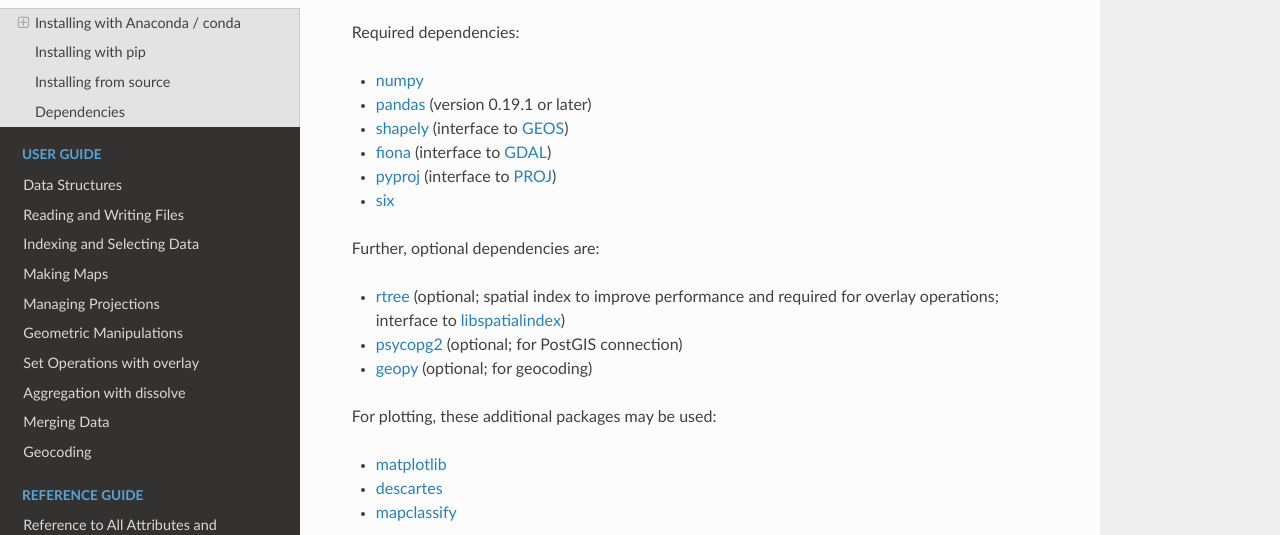
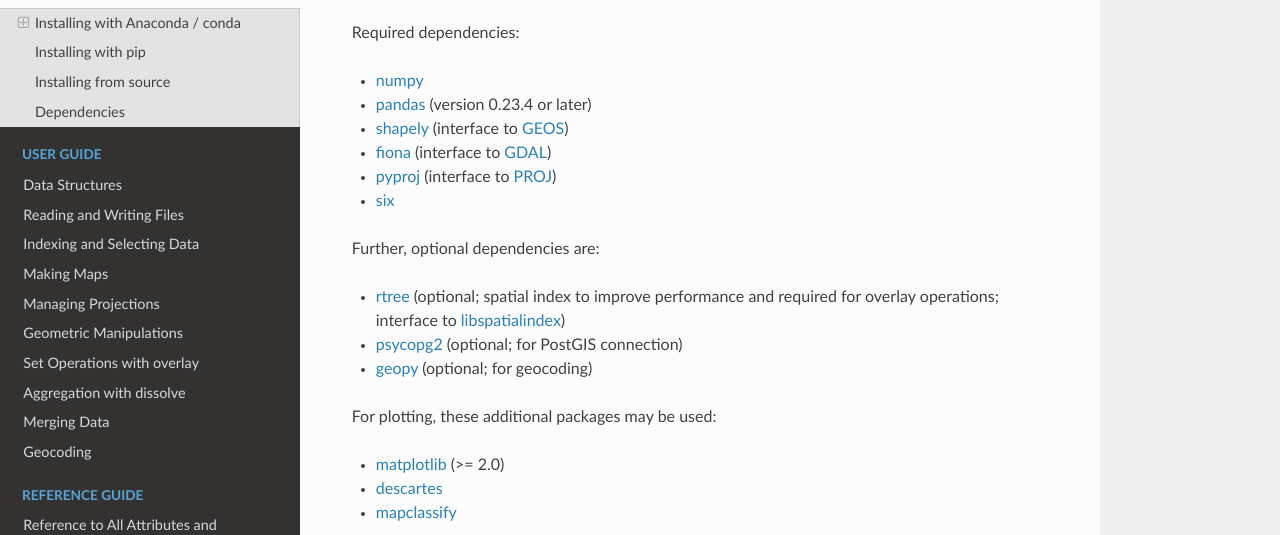
Before and after one commit to geopandas/geopandas, a Sphinx documentation site: the page built from doc/source/install.rst, in a window 1280 px wide and 900 px high, scrolled down 2320 px. Shown: the part 186-721 px from the top of the window. Built offline with Sphinx 7.4.7 and the Read the Docs theme 2.0.0, drawn with Linux system fonts in a browser that asks for light colours; pages that are not in the unit, such as notebooks, are missing from menus.

Commit message:
update docs

```diff
--- a/doc/source/install.rst
+++ b/doc/source/install.rst
@@ -131,7 +131,7 @@ Dependencies
 Required dependencies:
 
 - `numpy`_
-- `pandas`_ (version 0.19.1 or later)
+- `pandas`_ (version 0.23.4 or later)
 - `shapely`_ (interface to `GEOS`_)
 - `fiona`_ (interface to `GDAL`_)
 - `pyproj`_ (interface to `PROJ`_)
@@ -146,7 +146,7 @@ Further, optional dependencies are:
 
 For plotting, these additional packages may be used:
 
-- `matplotlib`_
+- `matplotlib`_ (>= 2.0)
 - `descartes`_
 - `mapclassify`_
 
```
